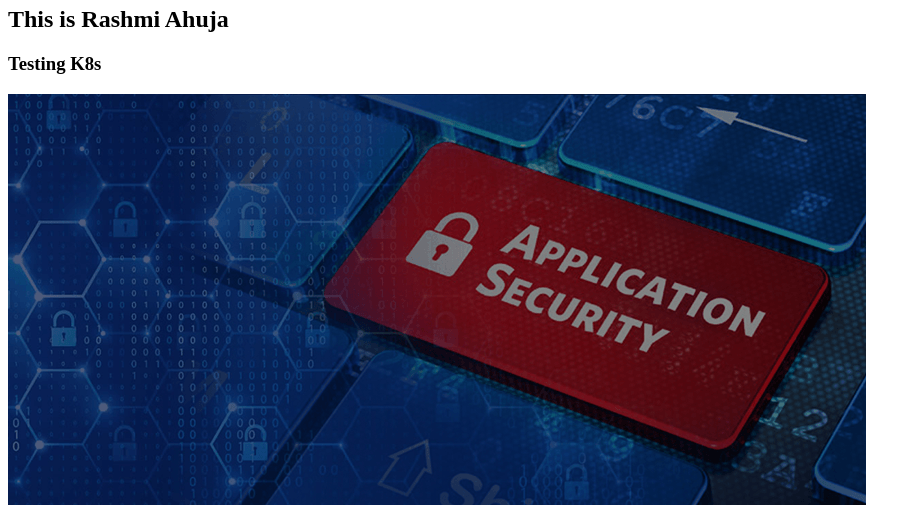
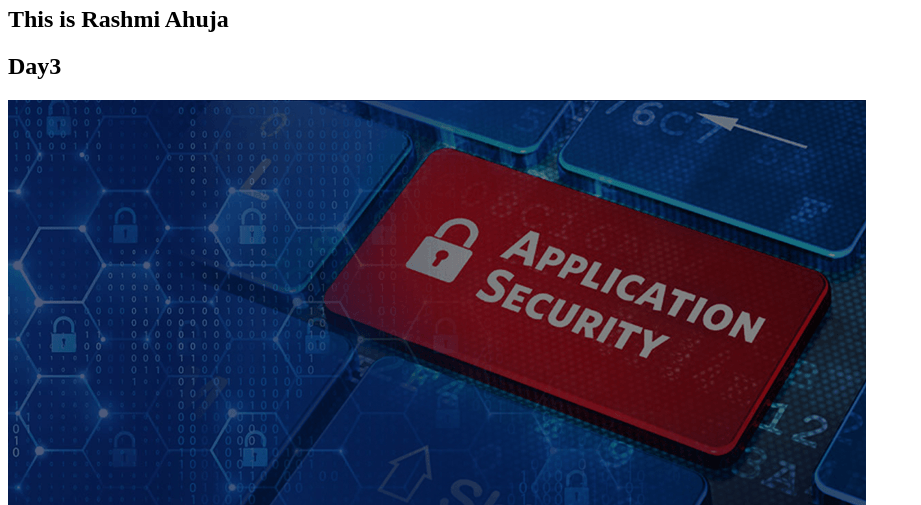
Before and after one commit to rashmiahuj/devsecops, a plain HTML site: page rashwebapp/index.html in a window 1280 px wide. Shown: the part 60-565 px from the top of the page, without its empty margins (0-921 px from the left). Drawn offline with Linux system fonts and the light colour scheme.

Commit message:
Update index.html

```diff
--- a/rashwebapp/index.html
+++ b/rashwebapp/index.html
@@ -2,7 +2,7 @@
 	<body>
 		<h1> Hello world this is Oracle SEcOPS training </h1>
 		<h2>This is Rashmi Ahuja</h2>
-		<h3>Testing K8s </h3>
+		<h2>Day3</h2>
 		<img src="sec.png">
 		<img src="dockersec.png">
 	</body>
```
